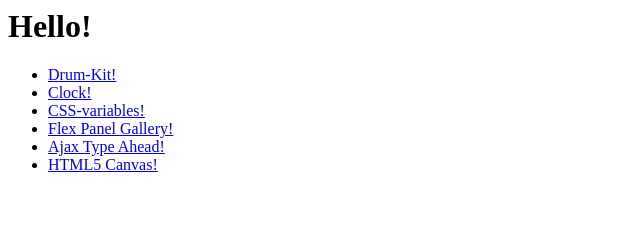
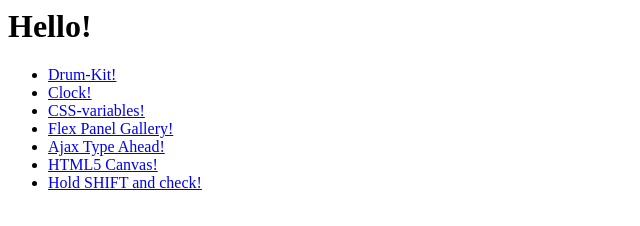
Before and after one commit to Alobeast/javascript-projects, a plain HTML site: page index.html in a window 1280 px wide. Shown: the whole page, without its empty margins (0-640 px from the left). Drawn offline with Linux system fonts and the light colour scheme.

Commit message:
Update index.html

```diff
--- a/index.html
+++ b/index.html
@@ -18,4 +18,7 @@
   <li>
     <a href="https://alobeast.github.io/javascript-projects/html5-canvas.html">HTML5 Canvas!</a>
   </li>
+   <li>
+    <a href="https://alobeast.github.io/javascript-projects/hold-shift.html">Hold SHIFT and check!</a>
+  </li>
 </ul>
```
